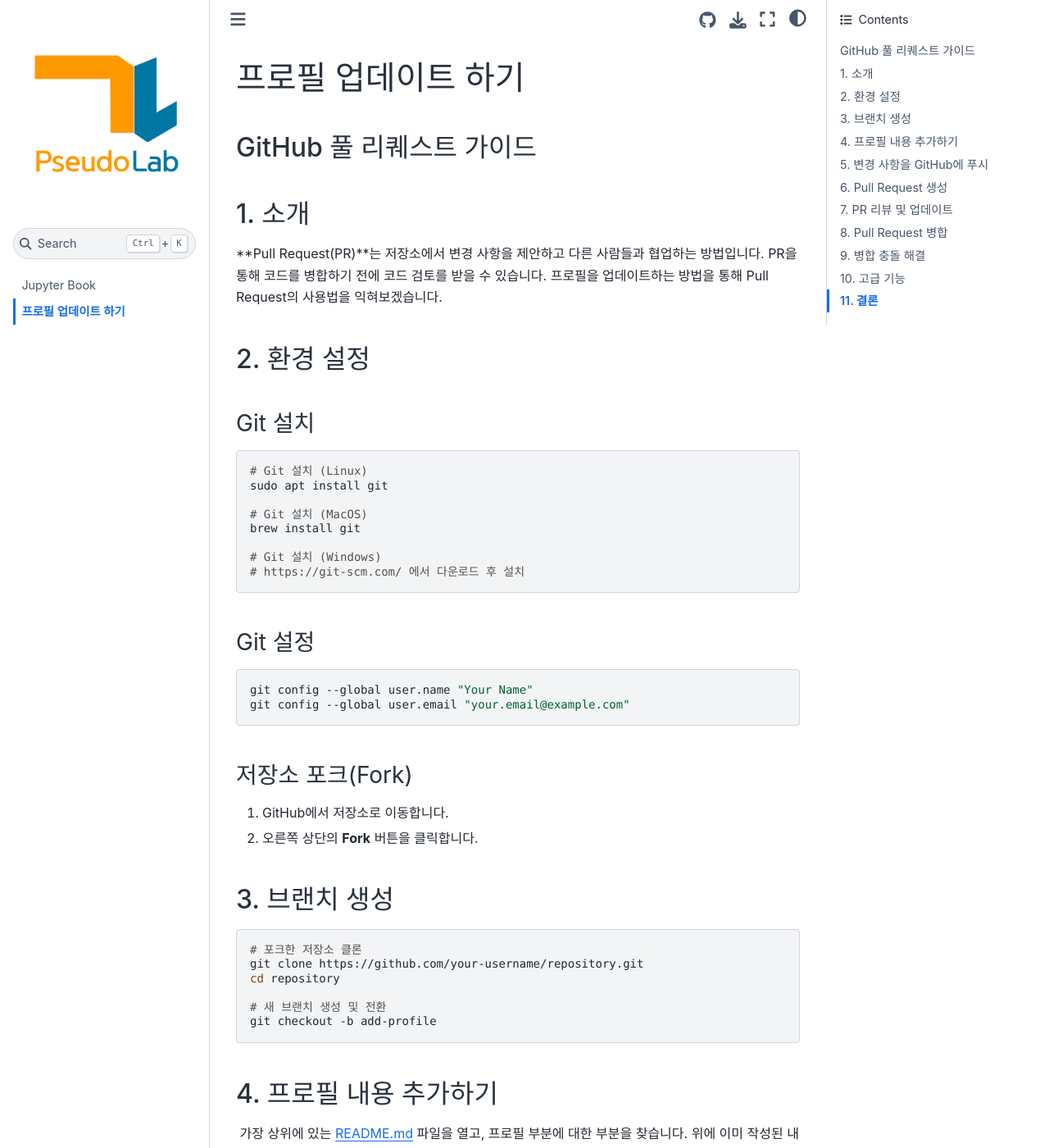
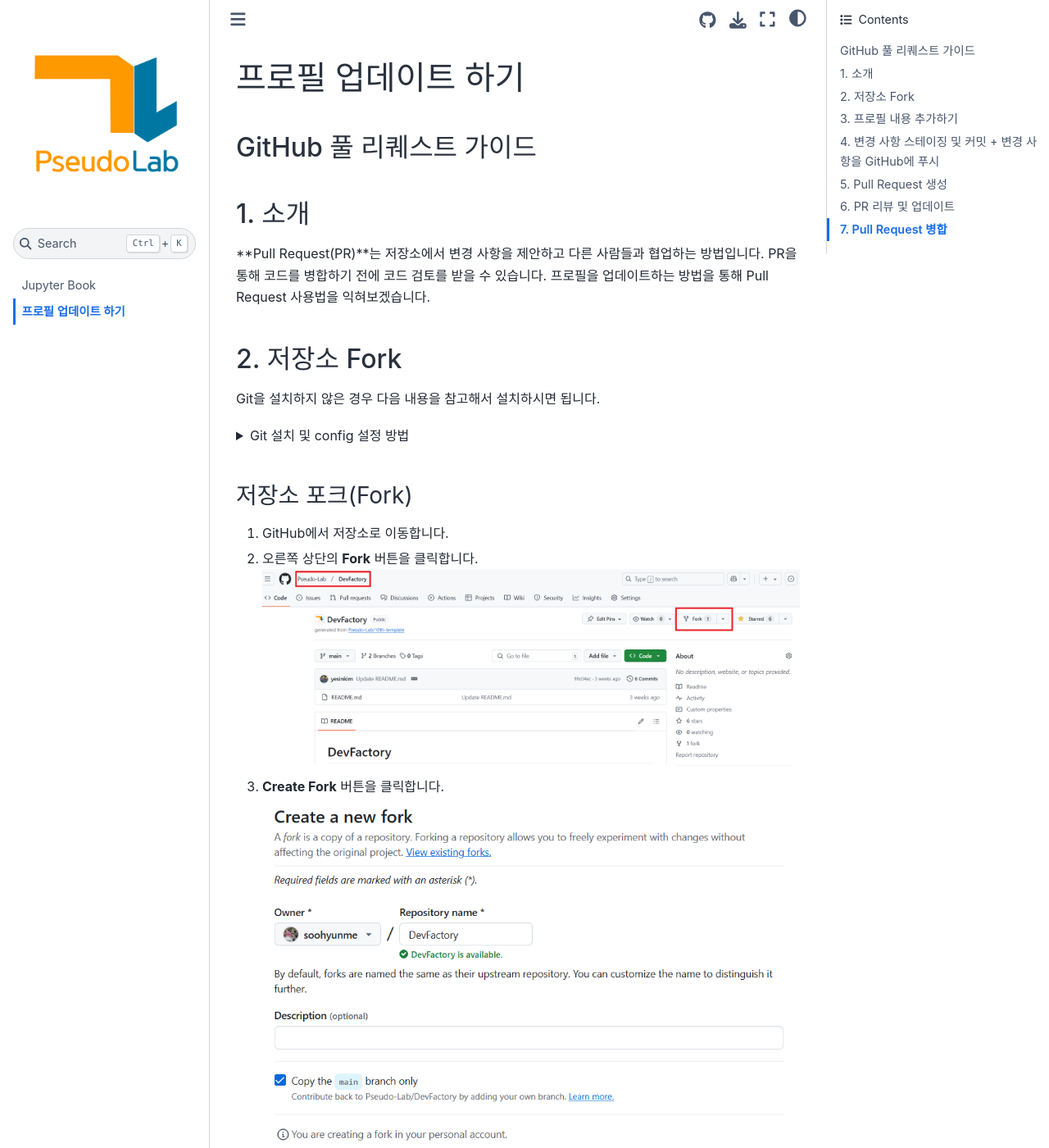
Before and after one commit to Pseudo-Lab/DevFactory, a Jupyter Book: the page built from book/docs/pull_request_guide.md, in a window 1280 px wide and 1400 px high. Shown: the whole window at 82% size. Built offline with Jupyter Book 1.0.4 settings and Sphinx 7.4.7 and the Sphinx Book theme 1.1.4, drawn with Linux system fonts in a browser that asks for light colours; some of the changed text lies outside the part shown.

Commit message:
docs: update guide md

````diff
--- a/book/docs/pull_request_guide.md
+++ b/book/docs/pull_request_guide.md
@@ -4,9 +4,13 @@
 
 ## 1. 소개
 **Pull Request(PR)**는 저장소에서 변경 사항을 제안하고 다른 사람들과 협업하는 방법입니다. PR을 통해 코드를 병합하기 전에 코드 검토를 받을 수 있습니다.
-프로필을 업데이트하는 방법을 통해 Pull Request의 사용법을 익혀보겠습니다.
+프로필을 업데이트하는 방법을 통해 Pull Request 사용법을 익혀보겠습니다.
 
-## 2. 환경 설정
+## 2. 저장소 Fork
+Git을 설치하지 않은 경우 다음 내용을 참고해서 설치하시면 됩니다.
+<details>
+<summary>Git 설치 및 config 설정 방법</summary>
+
 ### Git 설치
 ```sh
 # Git 설치 (Linux)
@@ -24,98 +28,54 @@
 git config --global user.name "Your Name"
 git config --global user.email "your.email@example.com"
 ```
+</details>
 
 ### 저장소 포크(Fork)
 1. GitHub에서 저장소로 이동합니다.
-![](../assets/imgs/git-tutorial-step1.png)
 
-1. 오른쪽 상단의 **Fork** 버튼을 클릭합니다.
-![](../assets/imgs/git-tutorial-step2.png)
+2. 오른쪽 상단의 **Fork** 버튼을 클릭합니다.
+![](../assets/imgs/git-tutorial/git-tutorial-step1.png)
 
-## 3. 브랜치 생성
-```sh
-# 포크한 저장소 클론
-git clone https://github.com/your-username/repository.git
-cd repository
+3. **Create Fork** 버튼을 클릭합니다.
+![](../assets/imgs/git-tutorial/git-tutorial-step2.png)
 
-# 새 브랜치 생성 및 전환
-git checkout -b add-profile
-```
+## 3. 프로필 내용 추가하기
+가장 상위에 있는 README.md 파일을 열고, 프로필 부분에 대한 부분을 찾습니다.
+![](../assets/imgs/git-tutorial/git-tutorial-step3.png)
 
-## 4. 프로필 내용 추가하기
-![](../assets/imgs/git-tutorial-step3.png)
-가장 상위에 있는 README.md 파일을 열고, 프로필 부분에 대한 부분을 찾습니다.
-위에 이미 작성된 내용처럼, 본인 프로필에 맞게 내용을 수정 및 추가합니다.
+프로필 코드 한줄을 복사하고 본인 프로필에 맞게 내용을 수정하시면 됩니다.
+![](../assets/imgs/git-tutorial/git-tutorial-step4.png)
+
+변경 후 코드 화면
+![](../assets/imgs/git-tutorial/git-tutorial-step5.png)
 
 ### Badge 만들기
-추후 추가
+Badge(Icon)을 생성하려면 다음 사이트를 참고해서 추가하시면 됩니다.
+https://shields.io/
 
-vscode와 같은 Editor를 사용하지 않는다면 cli환경에서도 수정 가능합니다.
-```sh
-# 파일 수정하기
-nano README.md  # 파일을 편집
+## 4. 변경 사항 스테이징 및 커밋 + 변경 사항을 GitHub에 푸시
+다음과 같이 commit 메시지와 description을 작성하고, **Commit changes** 버튼 클릭
+![](../assets/imgs/git-tutorial/git-tutorial-step6.png)
 
-# 변경 사항 스테이징 및 커밋
-git add README.md
-git commit -m "add profile"
-```
+커밋이 완료되면, Fork한 저장소에서 다음과 같이 내용이 업데이트 됩니다.
+![](../assets/imgs/git-tutorial/git-tutorial-step7.png)
 
-## 5. 변경 사항을 GitHub에 푸시
-```sh
-git push origin add-profile
-```
+## 5. Pull Request 생성
+현재는 공용으로 사용하는 저장소에는 수정 사항이 반영되지 않았으므로 PR을 생성해야 합니다.
+1. 같은 화면에서 다음과 같이 **Contribute** 버튼 클릭 -> **Open pull request** 버튼 클릭
+![](../assets/imgs/git-tutorial/git-tutorial-step8.png)
 
-## 6. Pull Request 생성
-1. GitHub에서 저장소로 이동합니다.
-2. **Pull Requests** → **New Pull Request** 클릭.
-3. 브랜치를 선택하고 변경 사항을 확인합니다.
-4. **Create Pull Request** 버튼을 클릭하고 제목과 설명을 추가합니다.
-5. 검토자를 추가하고 제출합니다.
+2. **Create Pull Request** 버튼을 클릭하고 제목과 설명을 추가합니다.
+내용을 모두 작성한 뒤 **Create pull request** 버튼을 클릭합니다.
+![](../assets/imgs/git-tutorial/git-tutorial-step8.png)
 
-## 7. PR 리뷰 및 업데이트
-```sh
-# 최신 변경 사항 가져오기
-git fetch origin
+## 6. PR 리뷰 및 업데이트
+다음과 같이 PR이 생성되면, 팀원들이 변경된 코드를 검토 뒤 승인을 합니다.
+![](../assets/imgs/git-tutorial/git-tutorial-step10.png)
 
-# 브랜치 체크아웃 후 수정
-git checkout feature-branch
-nano file.txt  # 파일 수정
-
-# 커밋 수정 또는 새 커밋 생성
-git add file.txt
-git commit --amend -m "기능 세부사항 업데이트"
-
-# 변경 사항 푸시
-git push origin feature-branch --force
-```
-
-## 8. Pull Request 병합
+## 7. Pull Request 병합
 PR이 승인되면 다음 단계로 병합할 수 있습니다:
 1. GitHub에서 **Merge Pull Request** 버튼 클릭.
 2. 더 이상 필요하지 않은 경우 브랜치를 삭제합니다.
 
-## 9. 병합 충돌 해결
-```sh
-# 최신 변경 사항 가져오기
-git checkout main
-git pull origin main
-
-# 기능 브랜치 병합
-git merge feature-branch
-
-# 충돌 해결 후 파일 스테이징
-git add conflicted-file.txt
-git commit -m "병합 충돌 해결"
-```
-
-## 10. 고급 기능
-### GitHub CLI 사용
-```sh
-# CLI를 사용하여 PR 생성
-gh pr create --base main --head feature-branch --title "새 기능" --body "변경 사항 설명"
-```
-
-## 11. 결론
-- 의미 있는 커밋 메시지를 사용하고, 작은 PR을 유지하며, 조기에 리뷰를 요청하세요.
-- 브랜치를 최신 상태로 유지하고 충돌을 효과적으로 해결하세요.
-- GitHub Actions를 활용하여 Git 워크플로우를 자동화하는 방법도 고려해 보세요.
+이제 프로필 업데이트가 완료되었습니다!
````
